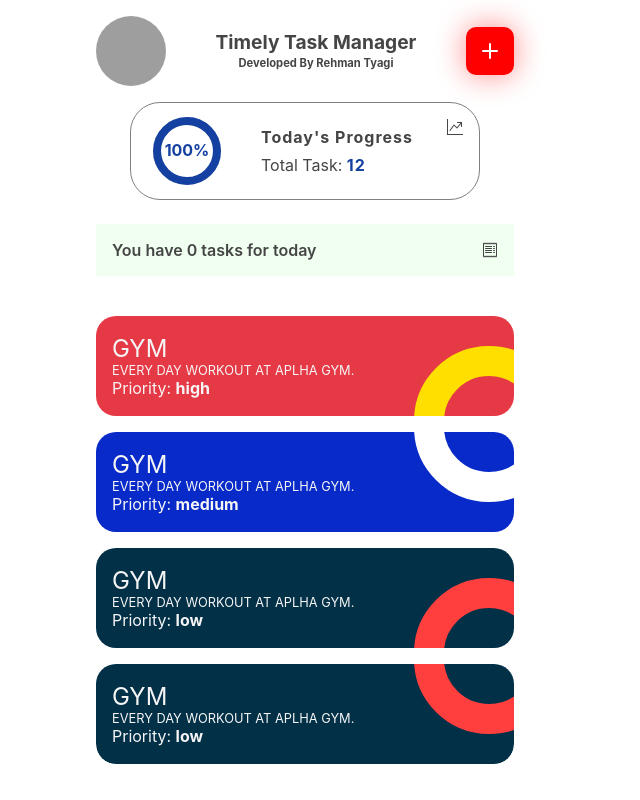
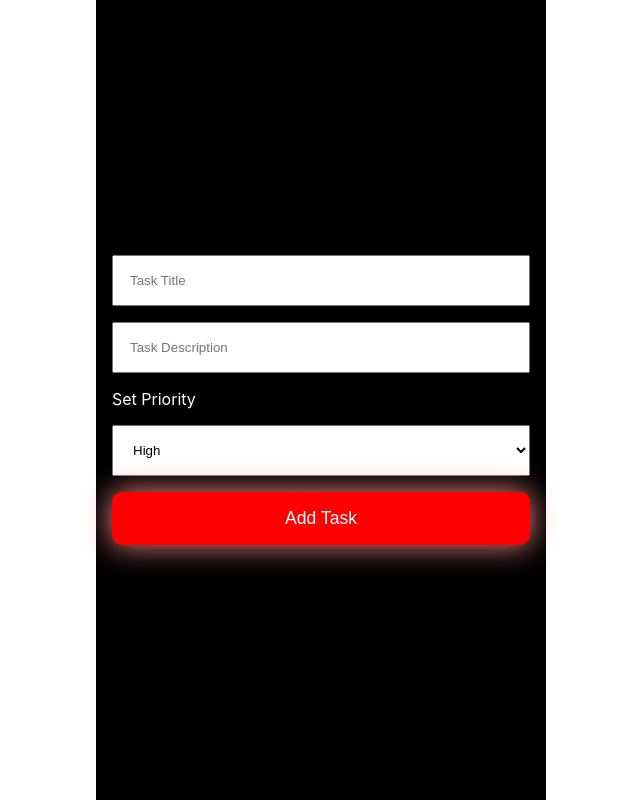
Before and after one commit to RehmanTyagi/DailyTaskManager, a React (Create React App) app: page / in a window 1280 px wide. Both pictures are taken after a click on the button 825 px from the left and 51 px from the top of the page. Shown: the whole page, without its empty margins (335-975 px from the left). Built offline with nearby package versions, Linux system fonts and the light colour scheme; grey boxes are pictures that could not be loaded.

Commit message:
added form functionality

```diff
--- a/src/App.js
+++ b/src/App.js
@@ -1,15 +1,23 @@
 import "./App.css";
 import { BsReceipt } from 'react-icons/bs'
+import { useContext } from "react";
+import { AppContext } from "./contexts/app.context";
 
 // components
 import AppHeader from "./components/header/header.component";
 import ProgressBar from "./components/progressBar/progressBar.component";
 import TaskContainer from "./components/taskContainer/taskContainer.component";
 import tasks from "./tasks";
+import TaskForm from './components/taskForm/taskForm.component'
 
 function App() {
+  const { isFormOpen } = useContext(AppContext)
+
   return (
     <div className="application">
+      {
+        isFormOpen ? <TaskForm /> : ''
+      }
       <AppHeader />
       <ProgressBar tasks={tasks} />
       <div className="today-total-task"><span>You have <span>0</span> tasks for today</span><BsReceipt /></div>
--- a/src/components/button/button.component.jsx
+++ b/src/components/button/button.component.jsx
@@ -1,7 +1,7 @@
 import './button.styles.scss'
 
-const CustomButton = ({ className, buttonText, buttonStyle }) => {
-    return <button style={buttonStyle} className={`custom-btn ${className}`}>{buttonText}</button>
+const CustomButton = ({ className, buttonText, buttonStyle, onClick }) => {
+    return <button onClick={onClick} style={buttonStyle} className={`custom-btn ${className}`}>{buttonText}</button>
 }
 
 export default CustomButton;
--- a/src/components/header/header.component.jsx
+++ b/src/components/header/header.component.jsx
@@ -1,16 +1,21 @@
 import './header.styles.scss'
 import { BsPlus } from "react-icons/bs";
+import { useContext } from "react";
+import { AppContext } from "../../contexts/app.context";
+
 // components
 import UserAvatar from "../avatar/avatar.component"
 import CustomButton from "../button/button.component"
 
 const AppHeader = () => {
+    const { setIsFormOpen } = useContext(AppContext)
+
     const styleBtn = { backgroundColor: 'red', color: 'white', fontSize: '2rem', padding: '.5rem' }
     return (
         <div className="navbar">
             <UserAvatar altType={'user icon'} ImgSRC={'https://images.unsplash.com/photo-1553710846-a739f3a2b037?ixlib=rb-4.0.3&ixid=M3wxMjA3fDB8MHxwaG90by1wYWdlfHx8fGVufDB8fHx8fA%3D%3D&auto=format&fit=crop&w=464&q=80https://images.unsplash.com/photo-1553710846-a739f3a2b037?ixlib=rb-4.0.3&ixid=M3wxMjA3fDB8MHxwaG90by1wYWdlfHx8fGVufDB8fHx8fA%3D%3D&auto=format&fit=crop&w=464&q=80'} />
             <h1 className="logo"><span>Timely Task Manager</span><span>Developed By Rehman Tyagi</span></h1>
-            <CustomButton className='hamburger-btn' buttonStyle={styleBtn} buttonText={<BsPlus />} />
+            <CustomButton onClick={() => setIsFormOpen(true)} className='hamburger-btn' buttonStyle={styleBtn} buttonText={<BsPlus />} />
         </div>
     )
 }
--- a/src/components/header/header.styles.scss
+++ b/src/components/header/header.styles.scss
@@ -4,9 +4,6 @@
   justify-content: space-between;
   border-radius: 10px;
   position: relative;
-  .hamburger-btn {
-    z-index: 1200;
-  }
   .logo {
     display: flex;
     flex-direction: column;
--- a/src/components/taskContainer/taskContainer.component.jsx
+++ b/src/components/taskContainer/taskContainer.component.jsx
@@ -1,13 +1,15 @@
 import './taskContainer.styles.scss'
-
+import { AppContext } from "../../contexts/app.context";
+import { useContext } from "react";
 //components
 import Task from "../task/task.component";
 
-const TaskContainer = ({ tasks }) => {
+const TaskContainer = () => {
+    const { tasks } = useContext(AppContext)
     return (
         <div className="tasks-container">
             {
-                tasks.map((task, index) => <Task isCircleFlip={index % 2 === 0 ? 'circle-flip' : ''} key={index} title={task.title} description={task.description} priority={task.priority} />)
+                tasks.map((task, index) => <Task isCircleFlip={index % 2 === 0 ? 'circle-flip' : ''} key={index} title={task.taskTitle} description={task.taskDescription} priority={task.taskPriority} />)
             }
         </div>
     )
--- a/src/components/taskForm/taskForm.component.jsx
+++ b/src/components/taskForm/taskForm.component.jsx
@@ -1,22 +1,44 @@
 import './taskForm.styles.scss'
+import { AppContext } from "../../contexts/app.context";
+import { useContext, useState, Fragment } from "react";
+
 
 //components
 import CustomButton from "../button/button.component";
 
 const TaskForm = () => {
+    const { tasks, setTasks, setIsFormOpen } = useContext(AppContext)
+    const [taskTitle, setTaskTitle] = useState('')
+    const [taskDescription, setTaskDescription] = useState('')
+    const [taskPriority, setTaskPriority] = useState('')
+
+    const formSubmitHandler = (e) => {
+        if (!taskTitle || !taskPriority) return
+        e.preventDefault()
+        setTasks([{
+            taskTitle: taskTitle,
+            taskDescription: taskDescription,
+            taskPriority: taskPriority
+        }, ...tasks])
+        setIsFormOpen(false)
+    }
+
     return (
-        <div>
-            <form className="task-form">
-                <input className="task-title" placeholder="Task Title" />
-                <input className="task-title" placeholder="Task Description" />
-                <select>
-                    <option>High</option>
-                    <option>Medium</option>
-                    <option>Low</option>
-                </select>
-                <CustomButton className='form-submit-btn' buttonText="Add Task" />
-            </form>
-        </div>
+        <Fragment>
+            {
+                <form className="task-form" onSubmit={formSubmitHandler}>
+                    <input className="task-title" onChange={(e) => setTaskTitle(e.target.value)} placeholder="Task Title" />
+                    <input className="task-title" onChange={(e) => setTaskDescription(e.target.value)} placeholder="Task Description" />
+                    <label style={{ color: 'white' }}>Set Priority</label>
+                    <select value={taskPriority} onChange={(e) => setTaskPriority(e.target.value)}>
+                        <option value="high">High</option>
+                        <option value="medium">Medium</option>
+                        <option value="low">Low</option>
+                    </select>
+                    <CustomButton className='form-submit-btn' buttonText="Add Task" />
+                </form>
+            }
+        </Fragment>
     )
 }
 
--- /dev/null
+++ b/src/contexts/app.context.jsx
@@ -0,0 +1,10 @@
+import { createContext, useState } from "react";
+
+export const AppContext = createContext([])
+
+export const AppContextProvider = ({ children }) => {
+    const [tasks, setTasks] = useState([])
+    const [isFormOpen, setIsFormOpen] = useState(false)
+    const value = { tasks, setTasks, isFormOpen, setIsFormOpen }
+    return <AppContext.Provider value={value}>{children}</AppContext.Provider>
+}
--- a/src/index.js
+++ b/src/index.js
@@ -3,11 +3,14 @@ import ReactDOM from "react-dom/client";
 import "./index.css";
 import App from "./App";
 import reportWebVitals from "./reportWebVitals";
+import { AppContextProvider } from "./contexts/app.context";
 
 const root = ReactDOM.createRoot(document.getElementById("root"));
 root.render(
   <React.StrictMode>
-    <App />
+    <AppContextProvider>
+      <App />
+    </AppContextProvider>
   </React.StrictMode>
 );
 
```
Also changed, not shown: src/contexts/form.contexts.js (deleted).
